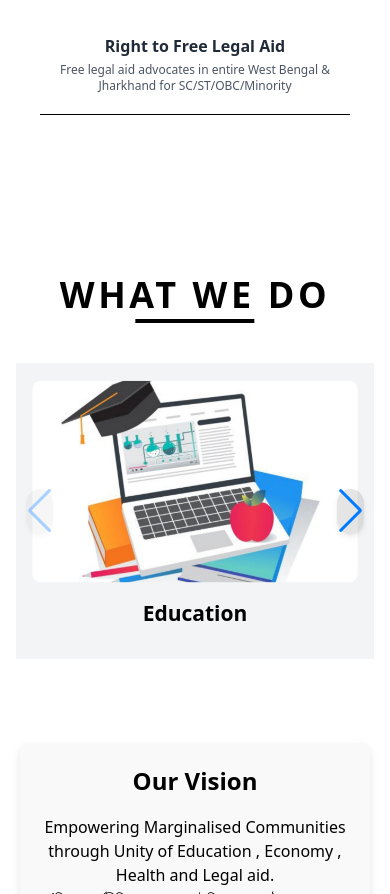
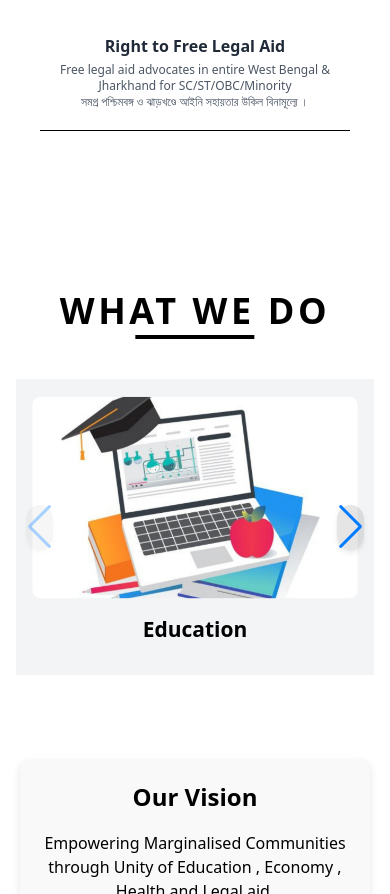
Before and after one commit to IAmShivay/ngo, a React (Vite) app: page / in a window 390 px wide. Shown: the part 1814-2708 px from the top of the page. Built offline with nearby package versions, Linux system fonts and the light colour scheme.

Commit message:
update SliderComponents; add subtitle display for current slide

```diff
--- a/src/components/SliderComponents.tsx
+++ b/src/components/SliderComponents.tsx
@@ -86,6 +86,9 @@
               <p className="text-xs md:text-sm text-gray-600 px-4">
                 {slides[currentSlide].description}
               </p>
+              <p className="text-xs md:text-sm text-gray-600 px-4">
+                    {slides[currentSlide].subtitle}
+                  </p>
             </div>
           </div>
 
```
